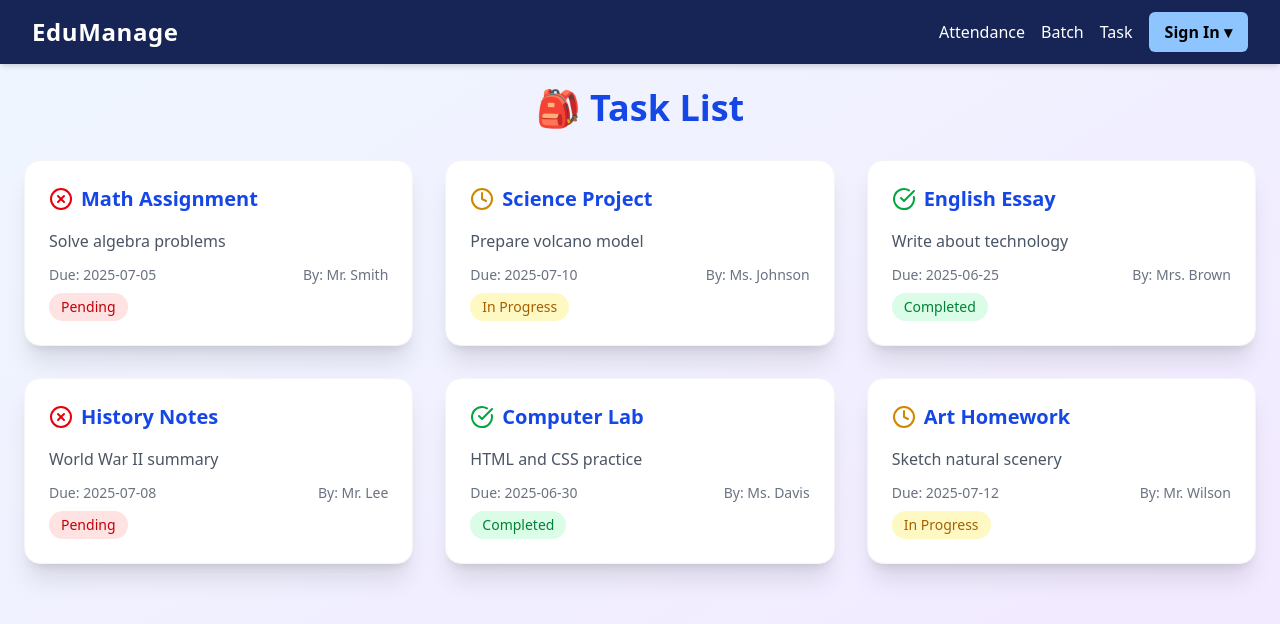
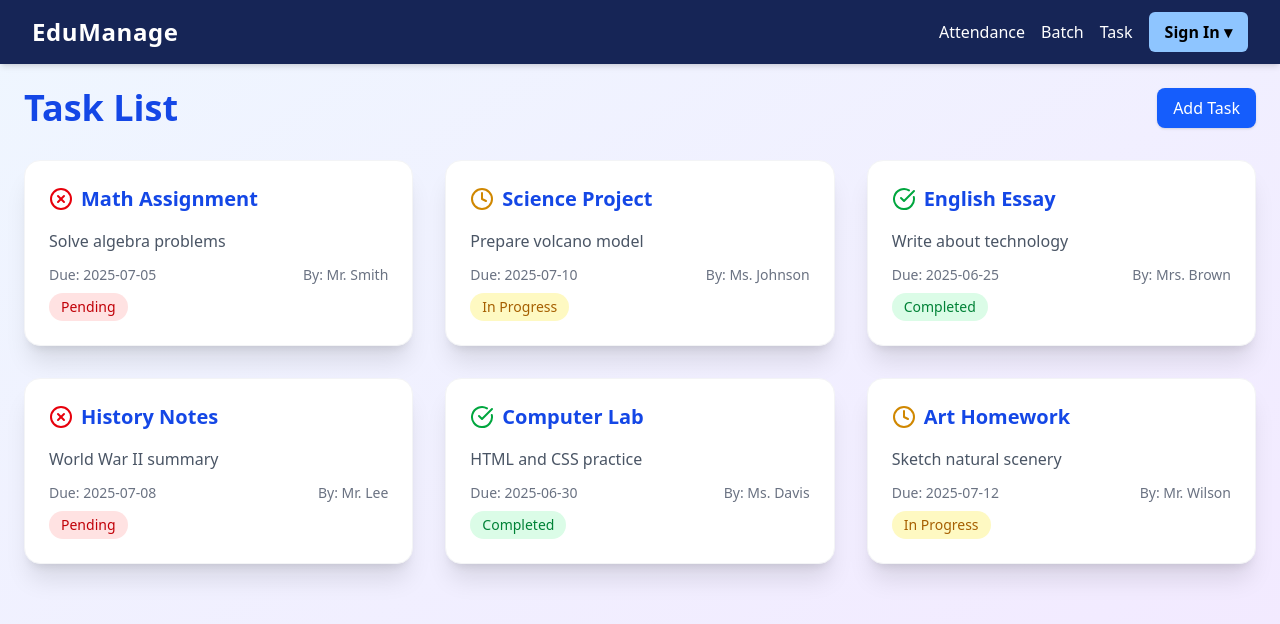
Before and after one commit to Atharva-5/EduManage, a React (Vite) app in the folder frontend/: page /task in a window 1280 px wide. Shown: the top 624 px of the page. Built offline with nearby package versions, Linux system fonts and the light colour scheme.

Commit message:
Update Task.jsx
add task button and form added

```diff
--- a/frontend/src/pages/Student/Task.jsx
+++ b/frontend/src/pages/Student/Task.jsx
@@ -1,19 +1,80 @@
-import React from "react";
-import { CheckCircle, Clock, XCircle } from "lucide-react";
+import React, { useState } from "react";
+import { CheckCircle, Clock, XCircle, X } from "lucide-react";
 
-const taskData = [
+const Task = () => {
+  const [taskData, setTaskData] = useState([
     { id: 1, title: "Math Assignment", description: "Solve algebra problems", status: "Pending", dueDate: "2025-07-05", assignedBy: "Mr. Smith" },
     { id: 2, title: "Science Project", description: "Prepare volcano model", status: "In Progress", dueDate: "2025-07-10", assignedBy: "Ms. Johnson" },
     { id: 3, title: "English Essay", description: "Write about technology", status: "Completed", dueDate: "2025-06-25", assignedBy: "Mrs. Brown" },
     { id: 4, title: "History Notes", description: "World War II summary", status: "Pending", dueDate: "2025-07-08", assignedBy: "Mr. Lee" },
     { id: 5, title: "Computer Lab", description: "HTML and CSS practice", status: "Completed", dueDate: "2025-06-30", assignedBy: "Ms. Davis" },
     { id: 6, title: "Art Homework", description: "Sketch natural scenery", status: "In Progress", dueDate: "2025-07-12", assignedBy: "Mr. Wilson" },
-];
+  ]);
 
-const Task = () => {
+  const [showForm, setShowForm] = useState(false);
+  const [newTask, setNewTask] = useState({
+    title: "",
+    description: "",
+    status: "Pending",
+    dueDate: "",
+    assignedBy: ""
+  });
+
+  const handleInputChange = (e) => {
+    const { name, value } = e.target;
+    setNewTask((prev) => ({ ...prev, [name]: value }));
+  };
+
+  const handleAddTask = (e) => {
+    e.preventDefault();
+    const newEntry = { ...newTask, id: taskData.length + 1 };
+    setTaskData([...taskData, newEntry]);
+    setNewTask({ title: "", description: "", status: "Pending", dueDate: "", assignedBy: "" });
+    setShowForm(false);
+  };
+
   return (
-    <div className="p-6 bg-gradient-to-br from-blue-50 to-purple-100 min-h-screen">
-      <h1 className="text-4xl font-extrabold mb-8 text-center text-blue-700">🎒 Task List</h1>
+    <div className="relative">
+      {/* Blurred background */}
+      {showForm && (
+        <div className="fixed inset-0 bg-black bg-opacity-20 backdrop-blur-sm z-40" onClick={() => setShowForm(false)} />
+      )}
+
+      {/* Modal */}
+      {showForm && (
+        <div className="fixed inset-0 z-50 flex items-center justify-center">
+          <div className="bg-white rounded-xl p-6 w-full max-w-md shadow-lg relative">
+            <button onClick={() => setShowForm(false)} className="absolute top-3 right-3 text-gray-400 hover:text-gray-600">
+              <X size={20} />
+            </button>
+            <h2 className="text-2xl font-bold text-blue-600 mb-4">Add Task</h2>
+            <form onSubmit={handleAddTask} className="space-y-4">
+              <input type="text" name="title" placeholder="Title" required value={newTask.title} onChange={handleInputChange} className="w-full border rounded px-4 py-2" />
+              <input type="text" name="assignedBy" placeholder="Assigned By" required value={newTask.assignedBy} onChange={handleInputChange} className="w-full border rounded px-4 py-2" />
+              <input type="date" name="dueDate" required value={newTask.dueDate} onChange={handleInputChange} className="w-full border rounded px-4 py-2" />
+              <select name="status" value={newTask.status} onChange={handleInputChange} className="w-full border rounded px-4 py-2">
+                <option>Pending</option>
+                <option>In Progress</option>
+                <option>Completed</option>
+              </select>
+              <textarea name="description" placeholder="Description" required value={newTask.description} onChange={handleInputChange} className="w-full border rounded px-4 py-2" />
+              <button type="submit" className="bg-blue-600 w-full text-white px-4 py-2 rounded-lg hover:bg-blue-700">Add Task</button>
+            </form>
+          </div>
+        </div>
+      )}
+
+      {/* Main Task Page */}
+      <div className={`p-6 min-h-screen transition ${showForm ? "blur-sm pointer-events-none" : ""} bg-gradient-to-br from-blue-50 to-purple-100`}>
+        <div className="flex justify-between items-center mb-8">
+          <h1 className="text-4xl font-extrabold text-blue-700">Task List</h1>
+          <button
+            onClick={() => setShowForm(true)}
+            className="bg-blue-600 text-white px-4 py-2 rounded-lg shadow hover:bg-blue-700 transition"
+          >
+            Add Task
+          </button>
+        </div>
 
         <div className="grid grid-cols-1 sm:grid-cols-2 lg:grid-cols-3 gap-8">
           {taskData.map((task) => (
@@ -32,16 +93,10 @@ const Task = () => {
                 <h2 className="text-xl font-semibold text-blue-700">{task.title}</h2>
               </div>
               <p className="text-gray-600 mb-3">{task.description}</p>
-
               <div className="flex items-center justify-between mb-2">
-              <p className="text-sm text-gray-500">
-                <span className="font-medium">Due:</span> {task.dueDate}
-              </p>
-              <p className="text-sm text-gray-500">
-                <span className="font-medium">By:</span> {task.assignedBy}
-              </p>
+                <p className="text-sm text-gray-500"><span className="font-medium">Due:</span> {task.dueDate}</p>
+                <p className="text-sm text-gray-500"><span className="font-medium">By:</span> {task.assignedBy}</p>
               </div>
-
               <span
                 className={`inline-block px-3 py-1 rounded-full text-sm font-medium
                   ${task.status === "Completed" ? "bg-green-100 text-green-700" :
@@ -55,6 +110,7 @@ const Task = () => {
           ))}
         </div>
       </div>
+    </div>
   );
 };
 
```
Lines whose indentation alone changed are shown as unchanged.
